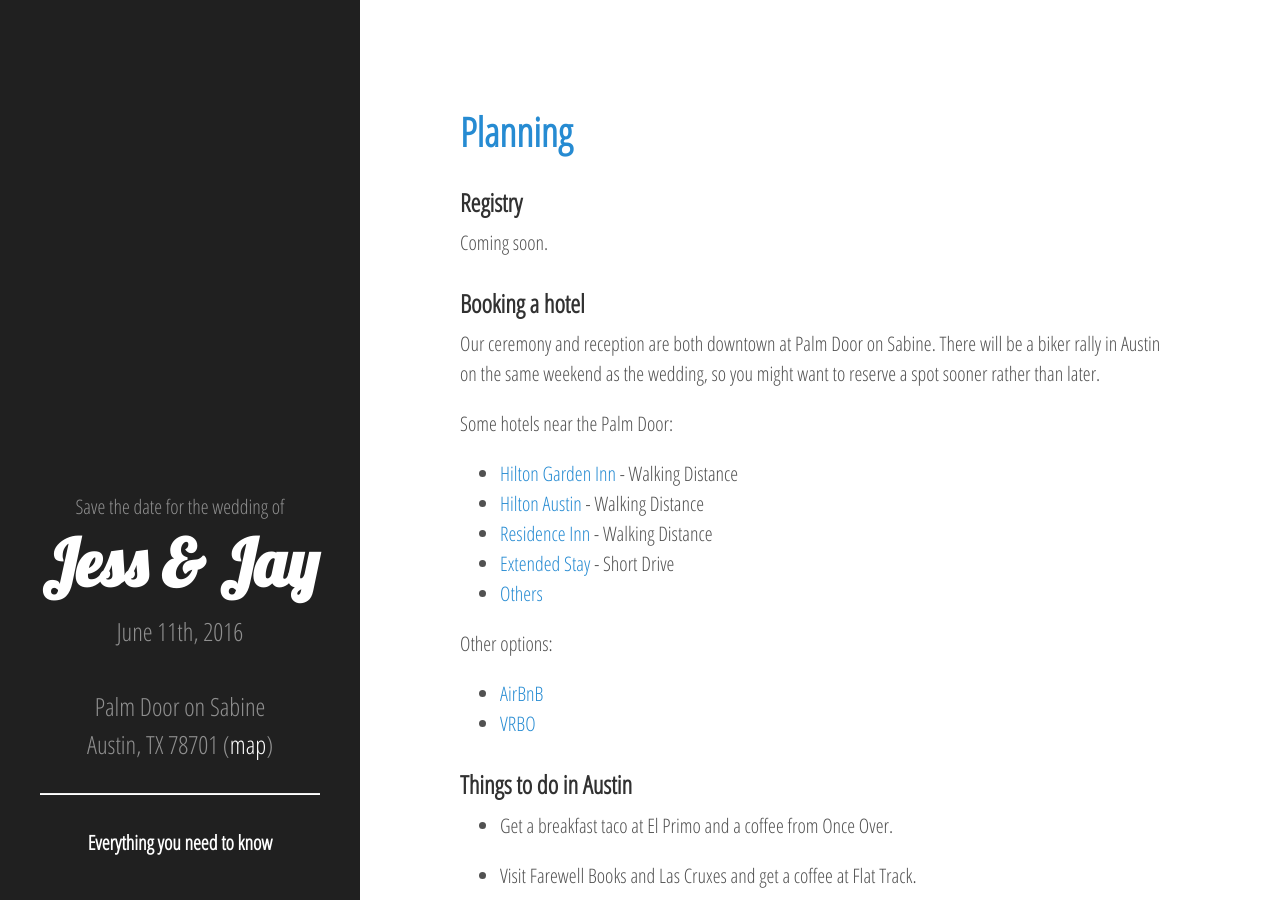
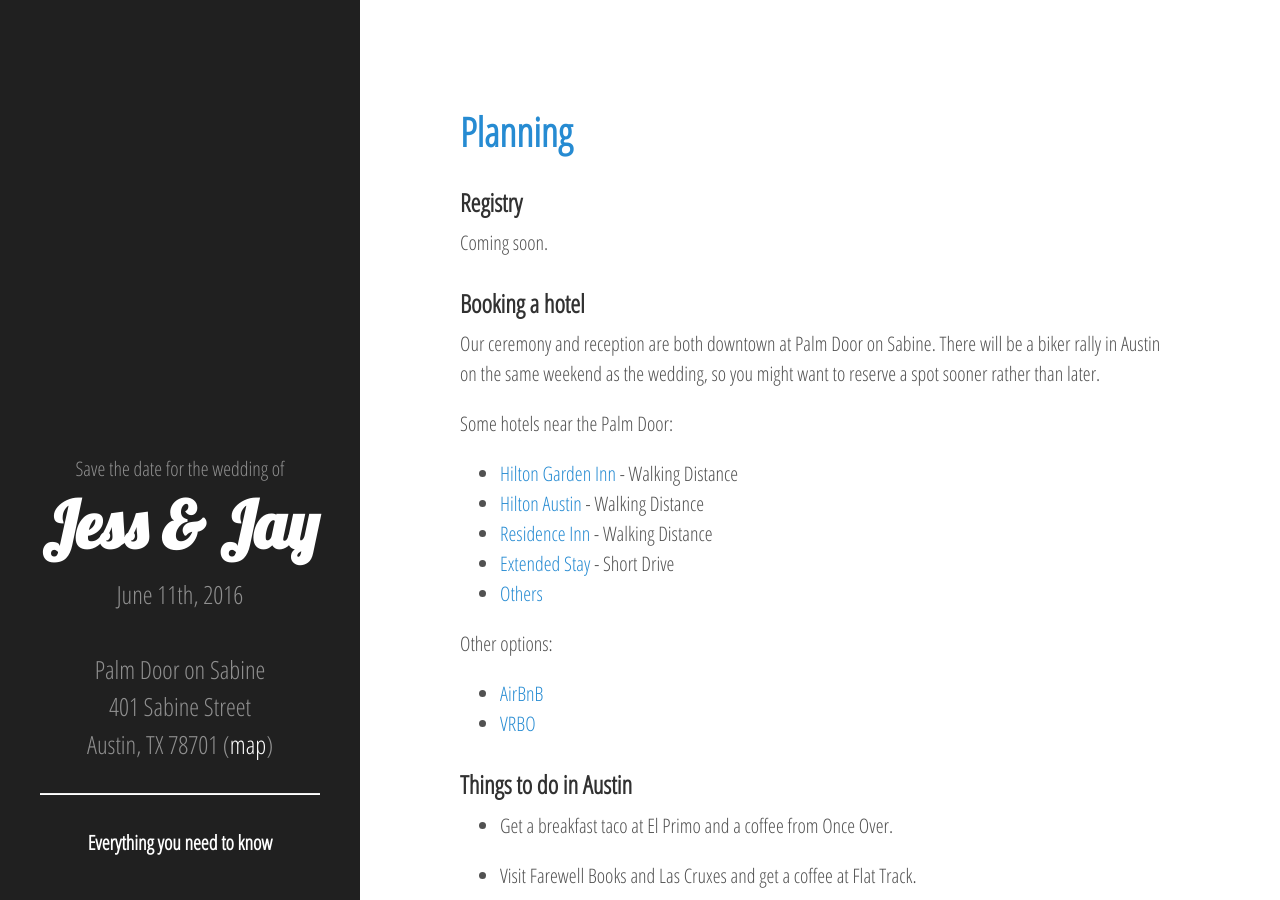
Before and after one commit to JessAndJay/JessAndJay.github.io, a Jekyll site: the page built from about.md, in a window 1280 px wide and 900 px high. Built offline with Jekyll 4.4.1, drawn with Linux system fonts in a browser that asks for light colours; Markdown is read by kramdown in place of the engine named in the settings.

Commit message:
sabine address

```diff
--- a/_config.yml
+++ b/_config.yml
@@ -8,7 +8,7 @@
 # Setup
 title:            "Jess & Jay"
 tagline:          'Jess & Jay'
-description:      'June 11th, 2016<br><br>Palm Door on Sabine<br>Austin, TX 78701 (<a href="https://goo.gl/maps/kUREv422jtS2">map</a>)<hr>'
+description:      'June 11th, 2016<br><br>Palm Door on Sabine<br>401 Sabine Street<br>Austin, TX 78701 (<a href="https://goo.gl/maps/kUREv422jtS2">map</a>)<hr>'
 url:              http://jessandjay.info
 baseurl:          /
 
```
